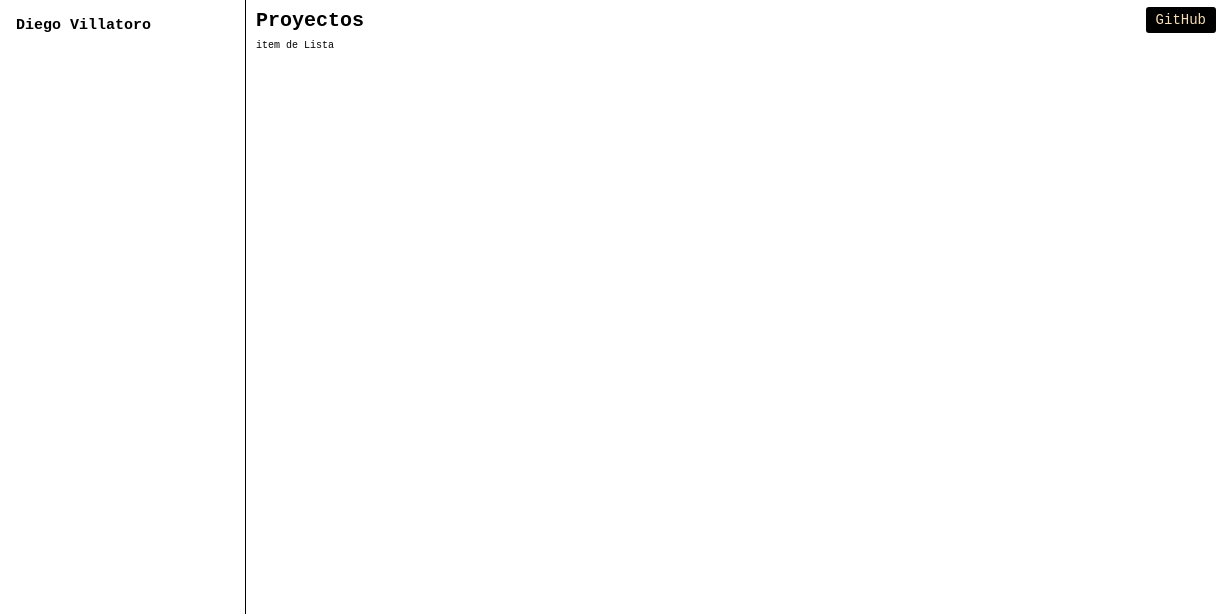
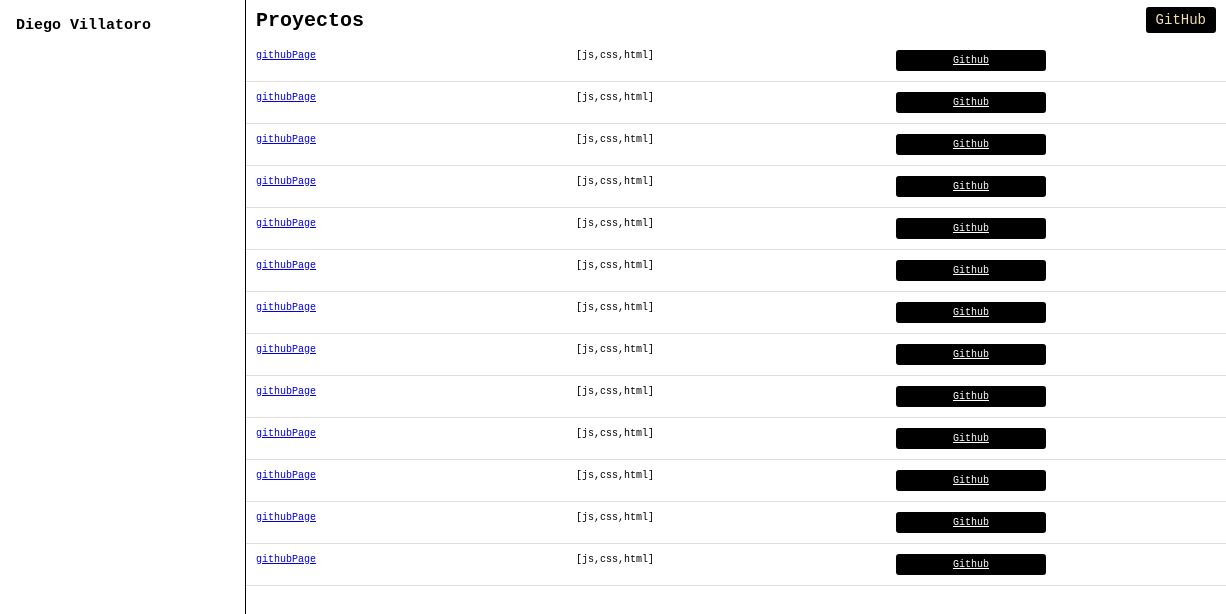
Before and after one commit to elmojondesatan/Portafolio_personal, a plain HTML site: page index.html in a window 1280 px wide. Shown: the top 614 px of the page, 54-1280 px from the left. Drawn offline with Linux system fonts and the light colour scheme.

Commit message:
rama actualizada

```diff
--- a/componentes/project/project.css
+++ b/componentes/project/project.css
@@ -2,3 +2,28 @@
     padding: 0.3rem;
 
 }
+
+.div-item{
+    display: grid;
+    grid-template-columns: repeat(3,1fr);
+
+    border-bottom: 1px solid rgb(223, 223, 223);
+    padding: 1rem;
+}
+
+.link-github-page{
+    text-decoration: none;
+}
+
+.btn-github{
+    width: 100%;
+    max-width: 15rem;
+    background-color: black;
+    color: white;
+    padding: 0.5rem 1.5rem;
+    border-radius: 3px;
+
+    display: flex;
+    align-items: center;
+    justify-content: center;
+}
--- a/componentes/project/project.js
+++ b/componentes/project/project.js
@@ -1,17 +1,47 @@
 import { header } from "../header/header.js";
+import { dataProyectos } from "../../data/data.js";
+
 function proyectos(){
     let section = document.createElement('section');
     section.appendChild(header());
     section.appendChild(item());
+    section.appendChild(listaProyectos());
 
     return section;
 
 }
 
+function listaProyectos(){
+    let div = document.createElement('div');
+    div.className = "Lista-proyectos";
 
-function item(){
-    let div = document.createElement('item');
-    div.innerText = "item de Lista ";
+    dataProyectos.forEach((proyecto)=>{
+    div.appendChild(item(proyecto.nombre, proyecto.github, proyecto.web,proyecto.stacks));
+
+    });
+
+    return div;
+}
+
+function item(texto,github,web,stacks){
+    let div = document.createElement('div');
+    div.className = "div-item";
+
+    let a = document.createElement('a');
+    a.appendChild= "link-github-page";
+    a.href = "https://github.com/elmojondesatan/Formulario";
+    a.innerText = "githubPage";
+    div.appendChild(a);
+
+    let stack = document.createElement('div');
+    stack.innerText = "[js,css,html]";
+    div.appendChild(stack);
+
+    let btnGithub = document.createElement('a');
+    btnGithub.className = "btn-github";
+    btnGithub.href = "https://github.com/elmojondesatan/Formulario";
+    btnGithub.innerText = "Github";
+    div.appendChild(btnGithub);
 
     return div;
 
--- /dev/null
+++ b/data/data.js
@@ -0,0 +1,80 @@
+let dataProyectos = [
+    {   nombre : "Formularios",
+        descripcion: "texto texto texto",
+        web: "https://github.com/elmojondesatan/Formulario",
+        github: "https://github.com/elmojondesatan/Formulario",
+        stacks:["js","css","html"]},
+
+
+    {nombre : "Formularios",
+        descripcion: "texto texto texto",
+        web: "https://google.com",
+        github: "https://github.so",
+        stacks:["js","css","html"]},
+
+
+    {nombre : "Formularios",
+        descripcion: "texto texto texto",
+        web: "https://google.com",
+        github: "https://github.so",
+        stacks:["js","css","html"]},
+
+    {nombre : "Formularios",
+        descripcion: "texto texto texto",
+        web: "https://google.com",
+        github: "https://github.so",
+        stacks:["js","css","html"]},
+
+    {nombre : "Formularios",
+            descripcion: "texto texto texto",
+            web: "https://google.com",
+            github: "https://github.so",
+            stacks:["js","css","html"]},
+
+    {nombre : "Formularios",
+            descripcion: "texto texto texto",
+            web: "https://google.com",
+            github: "https://github.so",
+            stacks:["js","css","html"]},
+
+    {nombre : "Formularios",
+            descripcion: "texto texto texto",
+            web: "https://google.com",
+            github: "https://github.so",
+            stacks:["js","css","html"]},
+
+    {nombre : "Formularios",
+            descripcion: "texto texto texto",
+            web: "https://google.com",
+            github: "https://github.so",
+            stacks:["js","css","html"]},
+
+    {nombre : "Formularios",
+            descripcion: "texto texto texto",
+            web: "https://google.com",
+            github: "https://github.so",
+            stacks:["js","css","html"]},
+
+    {nombre : "Formularios",
+            descripcion: "texto texto texto",
+            web: "https://google.com",
+            github: "https://github.so",
+            stacks:["js","css","html"]},
+
+    {nombre : "Formularios",
+            descripcion: "texto texto texto",
+            web: "https://google.com",
+            github: "https://github.so",
+            stacks:["js","css","html"]},
+
+    {nombre : "Formularios",
+            descripcion: "texto texto texto",
+            web: "https://google.com",
+            github: "https://github.so",
+            stacks:["js","css","html"]}
+
+
+
+];
+
+export {dataProyectos}
```
